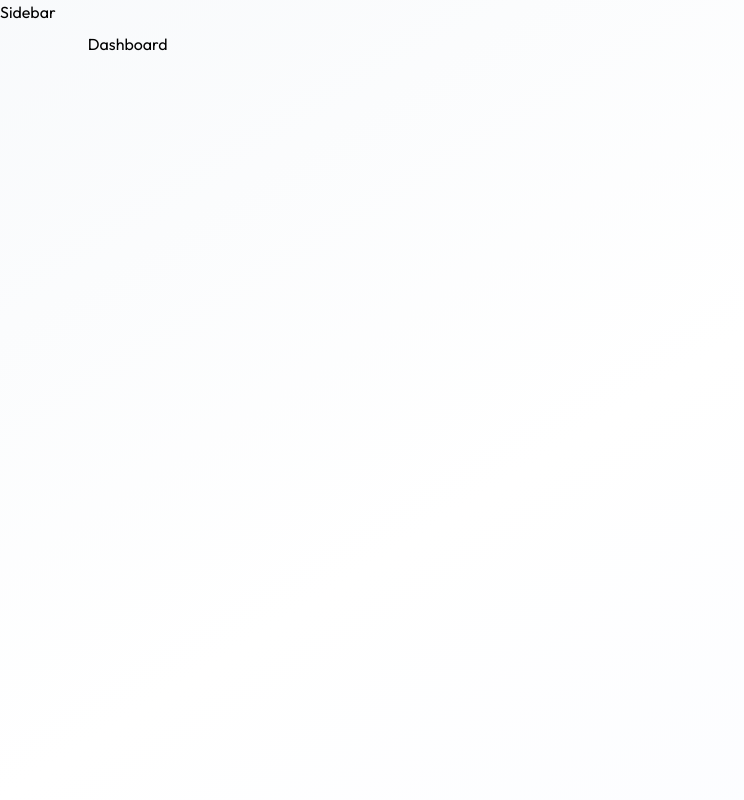
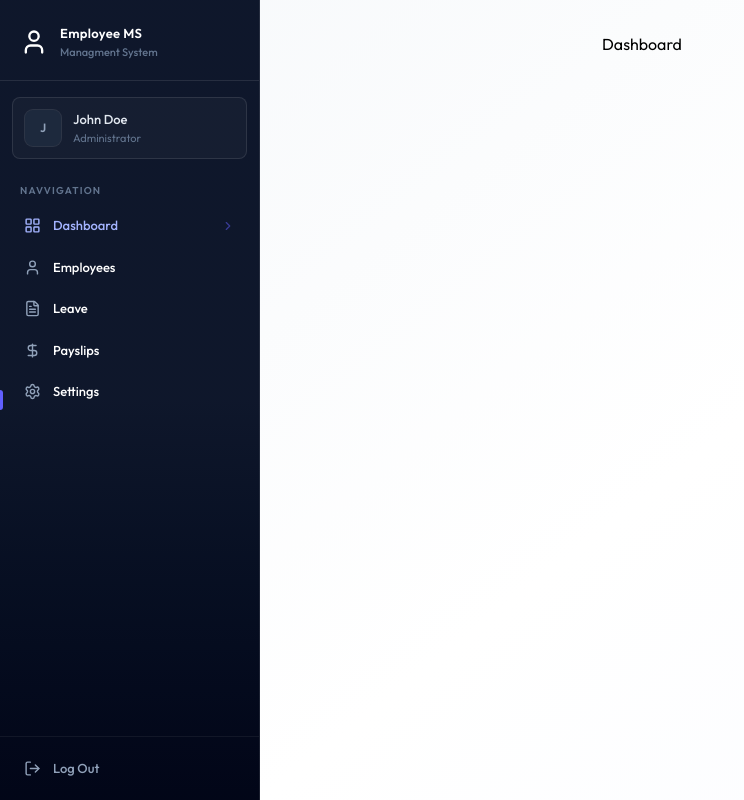
Before and after one commit to Karim-Aridj/FullStack-EMS, a React (Vite) app in the folder client/: page /dashboard in a window 1280 px wide. Shown: the whole page, without its empty margins (0-744 px from the left). Built offline with nearby package versions, Linux system fonts and the light colour scheme.

Commit message:
Completed sidebar UI

```diff
--- /dev/null
+++ b/client/src/components/Sidebar.jsx
@@ -0,0 +1,178 @@
+import React, { useEffect, useState } from 'react'
+import { Link, useLocation } from 'react-router-dom'
+import { dummyProfileData } from '../assets/assets'
+import {CalendarIcon, ChevronRightIcon, DollarSignIcon, FileTextIcon, LayoutGridIcon, LogOutIcon, MenuIcon, SettingsIcon, UserIcon, XIcon} from 'lucide-react'
+const Sidebar = () => {
+    {/* we need the path details, so we use const pathname
+        with uselocation imported from react router dom
+         after that we have to create the state where we will
+         store the username, mobileOpen is for mobilemenu*/}
+    const {pathname} = useLocation()
+    const [userName, setUserName] = useState('')
+    const [mobileOpen, setMobileOpen] = useState(false)
+    {/**after that we have to get the user's name whenever
+      the componenet gets loaded so we use the useEffect,
+      in it we have to add an arrow function and dependency
+      hence we use setUserName and provide a name from
+      our dummy data*/}
+    useEffect(()=>{
+      setUserName(dummyProfileData.firstName + " " +
+        dummyProfileData.lastName)
+    },[])
+
+    // close mobile sidebar on route change
+    useEffect(()=>{
+      setMobileOpen(false)
+    },[pathname])
+
+    const role = "ADMIN" || "EMPLOYEE";
+
+    const navItems = [
+      {name: "Dashboard", href: "/dashboard", icon: LayoutGridIcon},
+      role === "ADMIN" ?
+      {name: "Employees", href: "/emplpoyees", icon: UserIcon} :
+      {name: "Attendance", href: "/attendance", icon: CalendarIcon},
+      {name: "Leave", href: "/leave", icon: FileTextIcon},
+      {name: "Payslips", href: "/payslips", icon: DollarSignIcon},
+      {name: "Settings", href: "/settings", icon: SettingsIcon},
+    ]
+{/** we have to display the employess option when the loggedin
+        user is Admin and if the logged in user is employee then we display
+        this attendence, for this we will use the ternary operator
+        */}
+
+    const handleLogout = ()=>{
+      window.location.href = "/login"
+    }
+    const sidebarContent = (
+      <>
+         {/** Brand Header */}
+         <div className='px-5 pt-6 pb-5 border-b border-white/10'>
+            <div className='flex items-center justify-between'>
+              <div className='flex items-center gap-3'>
+                <UserIcon className='text-white size-7' />
+                <div>
+                <p className='font-semibold text-[13px] text-white
+                tracking-wide'>Employee MS</p>
+                <p className='text-[11px] text-slate-500
+                font-medium'>Managment System</p>
+              </div>
+              </div>
+              {/** Close button on Mobile */}
+              <button onClick={()=>setMobileOpen(false)}
+              className='lg:hidden text-slate-400 hover:text-white
+              p-1'>
+                <XIcon size={20}/>
+              </button>
+            </div>
+         </div>
+         {/** User Profile Card */}
+         {userName && (
+          <div className='mx-3 mt-4 mb-1 p-3 rounded-lg bg-white/3
+          border border-white/10'>
+            <div className='flex items-center gap-3'>
+              <div className='w-9 h-9 rounded-lg bg-slate-800
+              flex items-center justify-center ring-1 ring-white/10
+              shrink-0'>
+                 <span className='text-slate-400 text-xs
+              font-semibold'> {/**in this span tag we will display the
+              first letter f the username as an icon */}
+                {userName.charAt(0).toUpperCase()}
+              </span>
+              </div>
+                <div className='min-w-0'>
+                  <p className='text-[13px] font-medium
+                  text-slate-200 truncate'>{userName}</p>
+                  <p className='text-[11px] text-slate-500
+                  truncate'>{role === "ADMIN" ? "Administrator" : "Employee"}</p>
+                </div>
+            </div>
+          </div>
+         )}
+
+         {/** Section Label */}
+         <div className='px-5 pt-5 pb-2'>
+          <p className='text-[10px] font-semibold uppercase tracking-[0.12em]
+          text-slate-500'>Navvigation</p>
+         </div>
+
+         {/** Navigation list */}
+         <div className='flex-1 px-3 space-y-0.5 overflow-y-auto'>
+          {navItems.map((item)=> {
+            const isActive = pathname.startsWith(item.href)
+            return (
+              <Link key={item.name} to={item.href} className={`group flex items-center gap-3 px-3 py-2.5
+              rounded-md text-[13px] font-medium transition-all
+              duration-150 relative${isActive ? "bg-indigo-500/12 text-indigo-300" : "text-slate-300 hover:text-white hover:bg-white/4"}`}>
+                {isActive && <div className='absolute left-0
+                top-1/2 -translate-y-1/2 w-[3px] h-5
+                rounded-r-full bg-indigo-500'/>}
+                <item.icon className={`w-[17px] h-[17px]
+                shrink-0 ${isActive ? "text-indigo-300" :
+                "text-slate-400 group-hover:text-slate-300"}`}/>
+                <span className='flex-1'>{item.name}</span>
+                {isActive && <ChevronRightIcon className='w-3.5
+                h-3.5 text-indigo-500/50'/>}
+              </Link>
+            )
+          })}
+
+         </div>
+
+         {/** Logout */}
+
+         <div className='p-3 border-t border-white/6'>
+         <button onClick={handleLogout} className='flex items-center gap-3 w-full px-3 py-2.5
+         rounded-md text-[13px] font-medium text-slate-400
+         hover:text-rose-400 hover:bg-rose-500/8 transition-all
+         duration-150'>
+          <LogOutIcon className='w-[17px] h-[17px]'/>
+          <span>Log Out</span>
+         </button>
+
+         </div>
+      </>
+    )
+
+
+  return (
+    <>
+    {/**Mobile humburger button */}
+    <button onClick={()=>setMobileOpen(true)} className='lg:hidden
+    fixed top-4 left-4 z-50 p-2
+    bg-slate-900 text-white rounded-lg shadow-lg border
+    border-white/10'>
+      <MenuIcon size={20}/>
+    </button>
+
+    {/** Mobile Overlay :
+     * whenvver the mobile menu
+     *  is open it will display semitransparent layer
+     * on the entire screen and when we click on that
+     * it will hide the menu*/}
+
+     {mobileOpen && <div className='lg:hidden fixed inset-0 bg-black/60
+     backdrop-blur-sm z-40' onClick={()=>setMobileOpen(false)}/>}
+
+     {/**Sidebar - desktop */}
+     <aside className='hidden lg:flex flex-col h-full w-[260px]
+     bg-linear-to-b from-slate-900 via-slate-900 to-slate-950
+     text-white shrink-0 border-r border-white/10'>
+      {sidebarContent}
+     </aside>
+
+     {/** Sidebar - Mobile */}
+
+
+     <aside className={`lg:hidden fixed inset-y-0 left-0 w-[260px]
+     bg-linear-to-b from-slate-900 via-slate-900 to-slate-950
+     text-white z-50 flex flex-col transform transition-transform
+     duration-300 ${mobileOpen ? "translate-x-0" : "-translate-x-full"}`}>
+      {sidebarContent}
+     </aside>
+
+    </>
+  )
+}
+
+export default Sidebar
--- a/client/src/pages/Layout.jsx
+++ b/client/src/pages/Layout.jsx
@@ -1,10 +1,11 @@
 import { Outlet } from "react-router-dom"
+import Sidebar from "../components/Sidebar"
 const Layout = () => {
   return (
-    <div className="flex h-screen bg-linear-to-br from-slate-50 via-white to-indigo-50/30">
-        <p>Sidebar</p>
-        <main className="flex-1 overflow-y-auto">
-          <div className="p-4 pt-16 sm:p-6 sm:pt-6 lg:p-8 max-w-400 mx-auto">
+    <div className="flex h-screen">
+        <Sidebar />
+        <main className="flex-1 overflow-y-auto bg-linear-to-br from-slate-50 via-white to-indigo-50/30">
+          <div className="p-4 pt-16 sm:p-6 sm:pt-6 lg:p-8 max-w-[400px] mx-auto">
             <Outlet />
           </div>
         </main>
```
